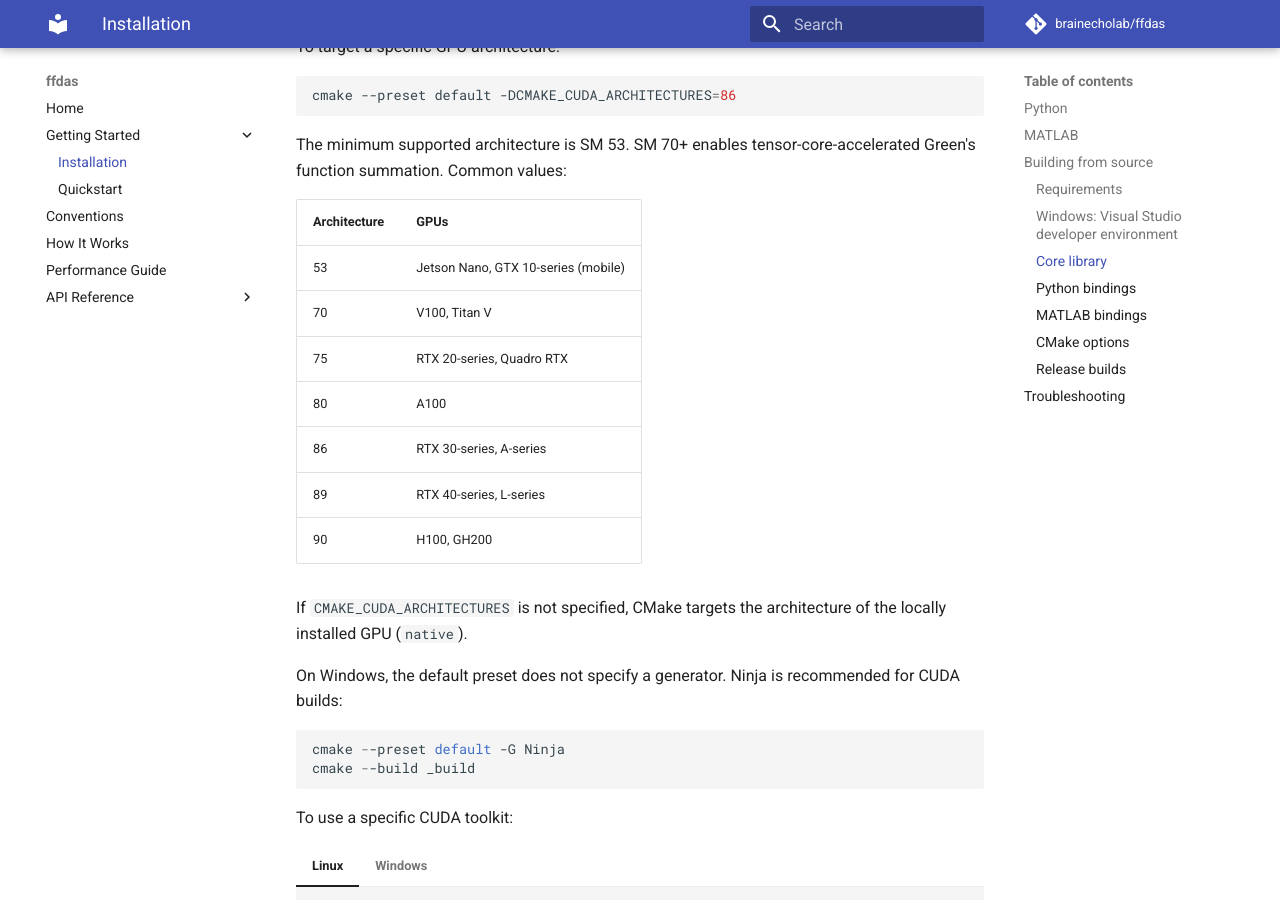
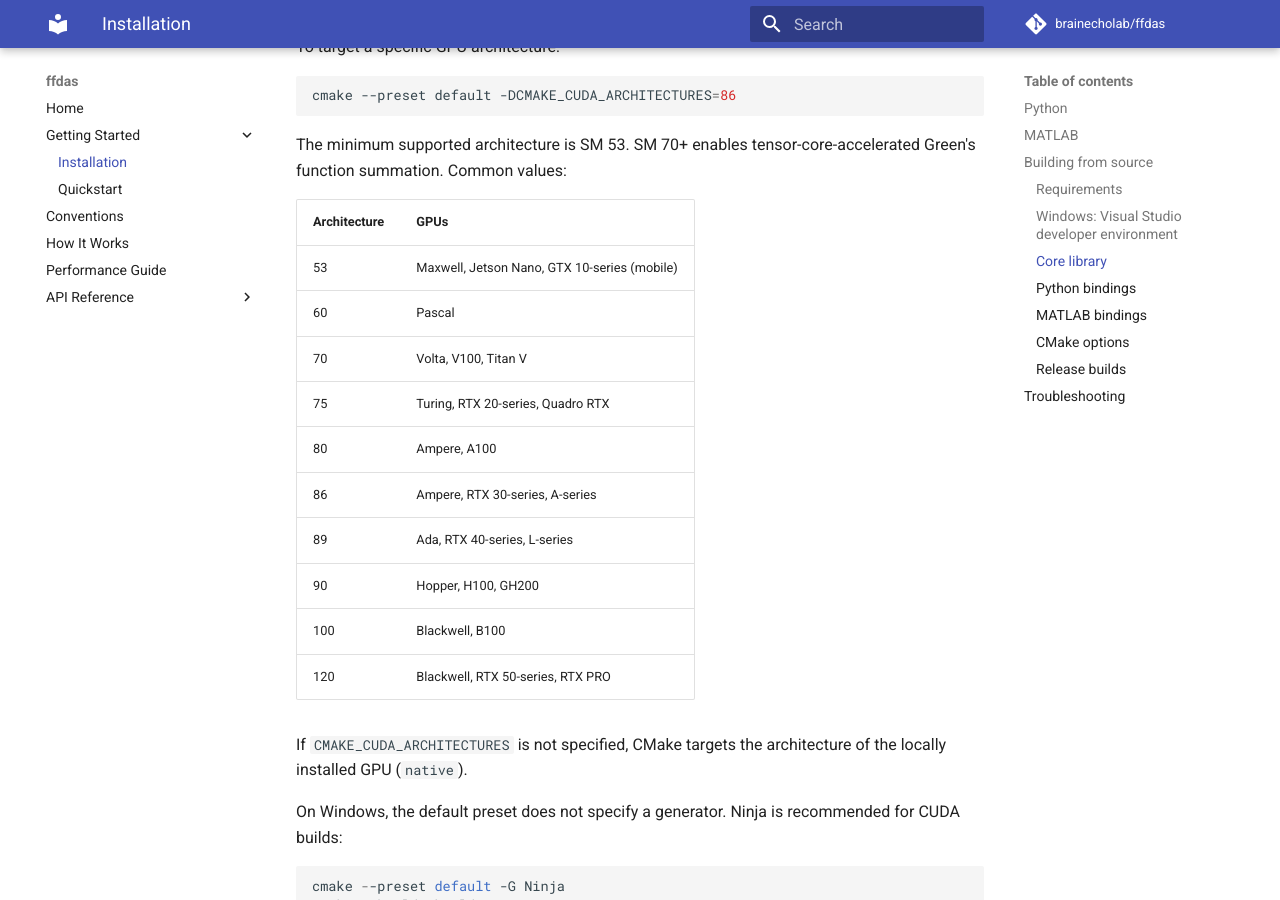
Before and after one commit to BrainEchoLab/ffdas, an MkDocs documentation site: the page built from docs/getting-started/installation.md, in a window 1280 px wide and 900 px high, scrolled down 1586 px. Built offline with MkDocs 1.6.1 and Material for MkDocs 9.7.7, drawn with Linux system fonts in a browser that asks for light colours; comment, search, counter and statistics services are not loaded.

Commit message:
update cuda arch version table in docs

```diff
--- a/docs/getting-started/installation.md
+++ b/docs/getting-started/installation.md
@@ -73,13 +73,16 @@ The minimum supported architecture is SM 53. SM 70+ enables tensor-core-accelera
 
 | Architecture | GPUs |
 |---|---|
-| 53 | Jetson Nano, GTX 10-series (mobile) |
-| 70 | V100, Titan V |
-| 75 | RTX 20-series, Quadro RTX |
-| 80 | A100 |
-| 86 | RTX 30-series, A-series |
-| 89 | RTX 40-series, L-series |
-| 90 | H100, GH200 |
+| 53 | Maxwell, Jetson Nano, GTX 10-series (mobile) |
+| 60 | Pascal |
+| 70 | Volta, V100, Titan V |
+| 75 | Turing, RTX 20-series, Quadro RTX |
+| 80 | Ampere, A100 |
+| 86 | Ampere, RTX 30-series, A-series |
+| 89 | Ada, RTX 40-series, L-series |
+| 90 | Hopper, H100, GH200 |
+| 100 | Blackwell, B100 |
+| 120 | Blackwell, RTX 50-series, RTX PRO |
 
 If `CMAKE_CUDA_ARCHITECTURES` is not specified, CMake targets the architecture of the locally installed GPU (`native`).
 
```
